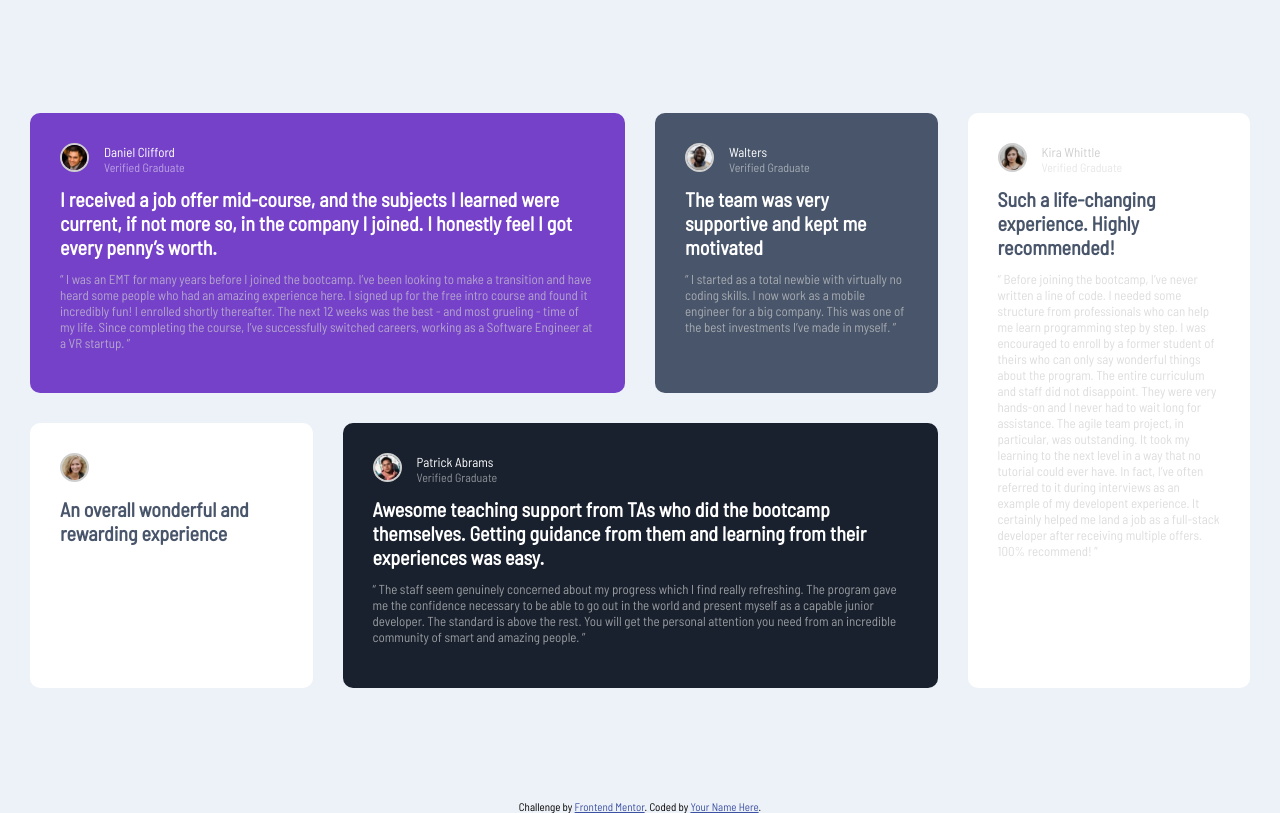
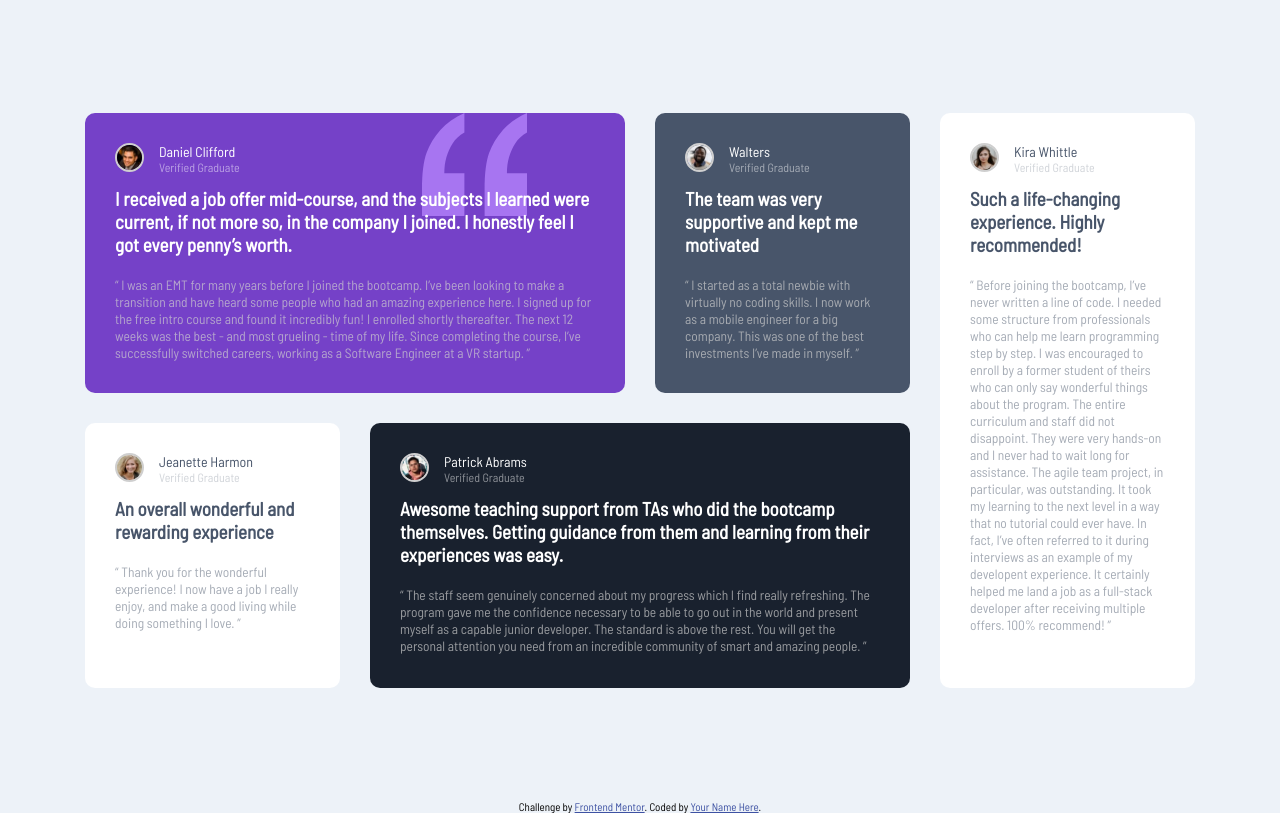
Before and after one commit to quentinRogeret34/FrontendMentor-testimonials, a website: page index.html in a window 1280 px wide. Drawn offline with Linux system fonts and the light colour scheme.

Commit message:
Final version 1440px

```diff
--- a/index.html
+++ b/index.html
@@ -63,8 +63,8 @@
         </div>
         <h1>An overall wonderful and rewarding experience</h1>
 
-        <p>“ Thank you for the wonderful experience! I now have a job I really enjoy, and make a good living
-          while doing something I love. ”</p>
+        <span>“ Thank you for the wonderful experience! I now have a job I really enjoy, and make a good living
+          while doing something I love. ”</span>
       </div>
       <div class="card">
         <div class="info">
--- a/style/scss/main.scss
+++ b/style/scss/main.scss
@@ -1,6 +1,10 @@
 $background-color: #EDF2F8;
 $purple:hsl(263, 55%, 52%);
+
 $grey:hsl(217, 19%, 35%);
+$grey-text:hsla(217, 19%, 35%, 0.7);
+$grey-status:hsla(217, 19%, 35%, 0.5);
+
 $dark-grey:hsl(219, 29%, 14%);
 $white:hsl(0, 0%, 100%);
 
@@ -48,7 +52,7 @@ body {
     grid-column-gap: 30px;
     gap: 30px;
     justify-items: center;
-    max-width: 1380px;
+    max-width: 1110px;
     margin: 30px;
     height: 575px;
 }
@@ -76,15 +80,15 @@ body {
         }
 
         .name {
-            font-size: 1.3rem;
+            font-size: 1.4rem;
         }
     }
 
     h1 {
         margin: 0;
         font-weight: 600;
-        font-size: 2rem;
-        margin-bottom: 12px;
+        font-size: 1.9rem;
+        margin-bottom: 20px;
     }
 
     span {
@@ -92,7 +96,7 @@ body {
         opacity: 70%;
         font-weight: 500;
         display: block;
-        font-size: 1.3rem;
+        font-size: 1.35rem;
     }
 }
 
@@ -112,6 +116,11 @@ body {
     h1 {
         color: white;
     }
+
+    background-image: url("../../images/bg-pattern-quotation.svg");
+	background-position: top right 9.85rem;
+	background-repeat: no-repeat;
+	background-size: 10.50rem;
 }
 
 .card:nth-child(2) {
@@ -133,6 +142,17 @@ body {
 
 
     h1 {
+        color: $grey;
+    }
+
+    span {
+        color: $grey-text;
+    }
+
+    .status {
+        color: $grey-status;
+    }
+    .name {
         color: $grey;
     }
 }
@@ -158,8 +178,15 @@ body {
         color: $grey;
     }
 
-    p {
-        color: $light-gray;
+    span {
+        color: $grey-text;
+    }
+
+    .status {
+        color: $grey-status;
+    }
+    .name {
+        color: $grey;
     }
 }
 
```
Also changed, not shown: style/css/main.css.
